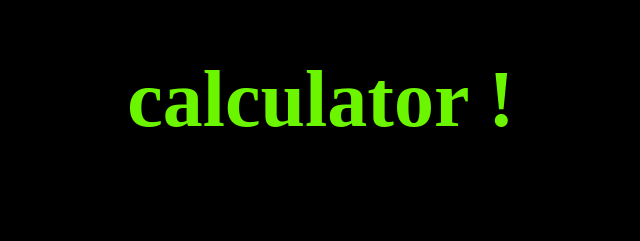
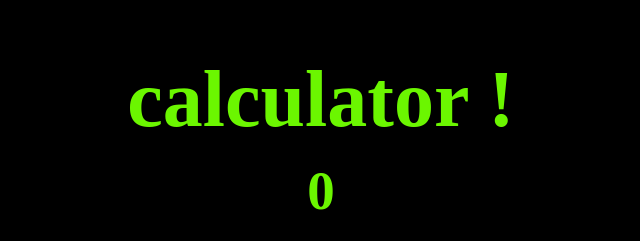
Before and after one commit to Itaig2110/Caculatur, a website: page index.html in a window 1280 px wide. Both pictures are taken after a click on the button "DEL". Shown: the top 241 px of the page, 319-959 px from the left. Drawn offline with Linux system fonts and the light colour scheme.

Commit message:
Fix start script

```diff
--- a/index.html
+++ b/index.html
@@ -70,7 +70,7 @@
 
         function DEL() {
             if(h3Text==="Error")return;
-            if (h3Text.length === 1) {
+            if (h3Text.length === 1 || h3Text==="") {
                 h3Text = "0";
             } else if(h3Text!=="Error") {
                 h3Text = h3Text.slice(0, -1);
```
